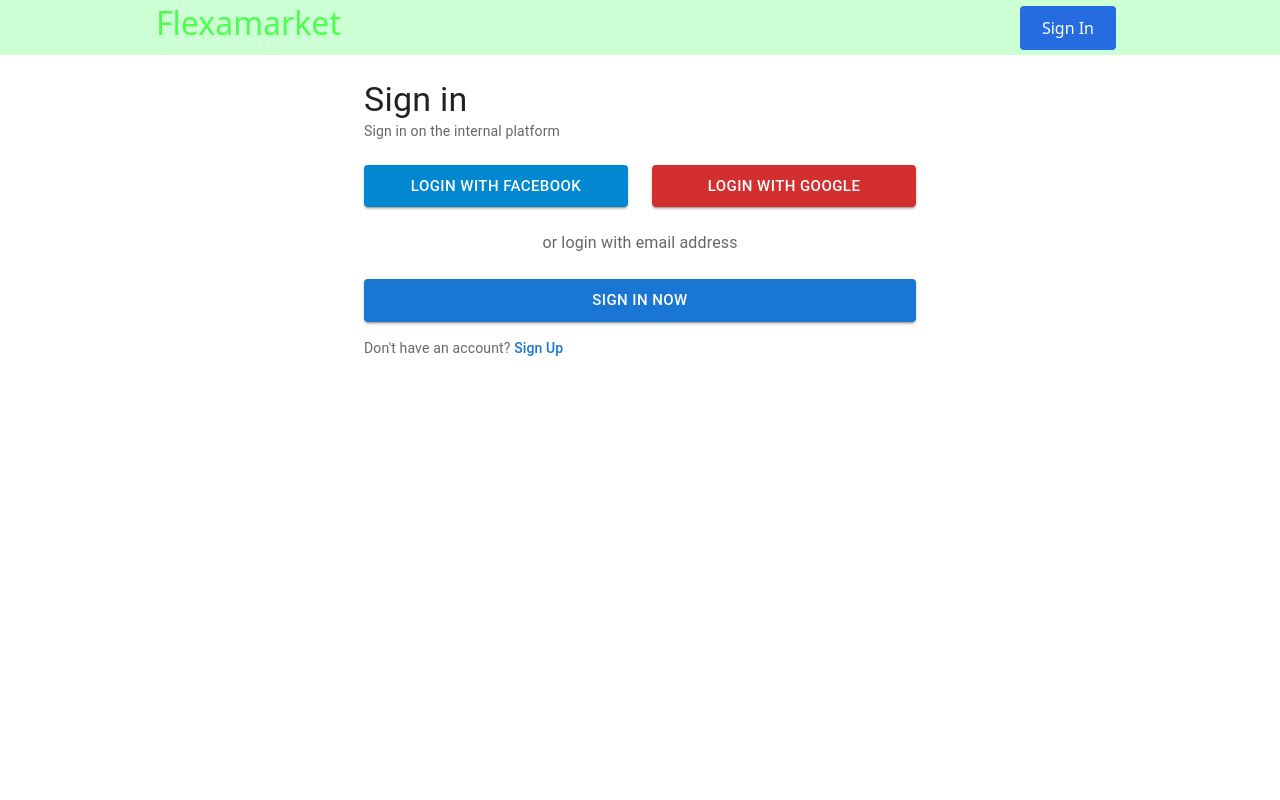
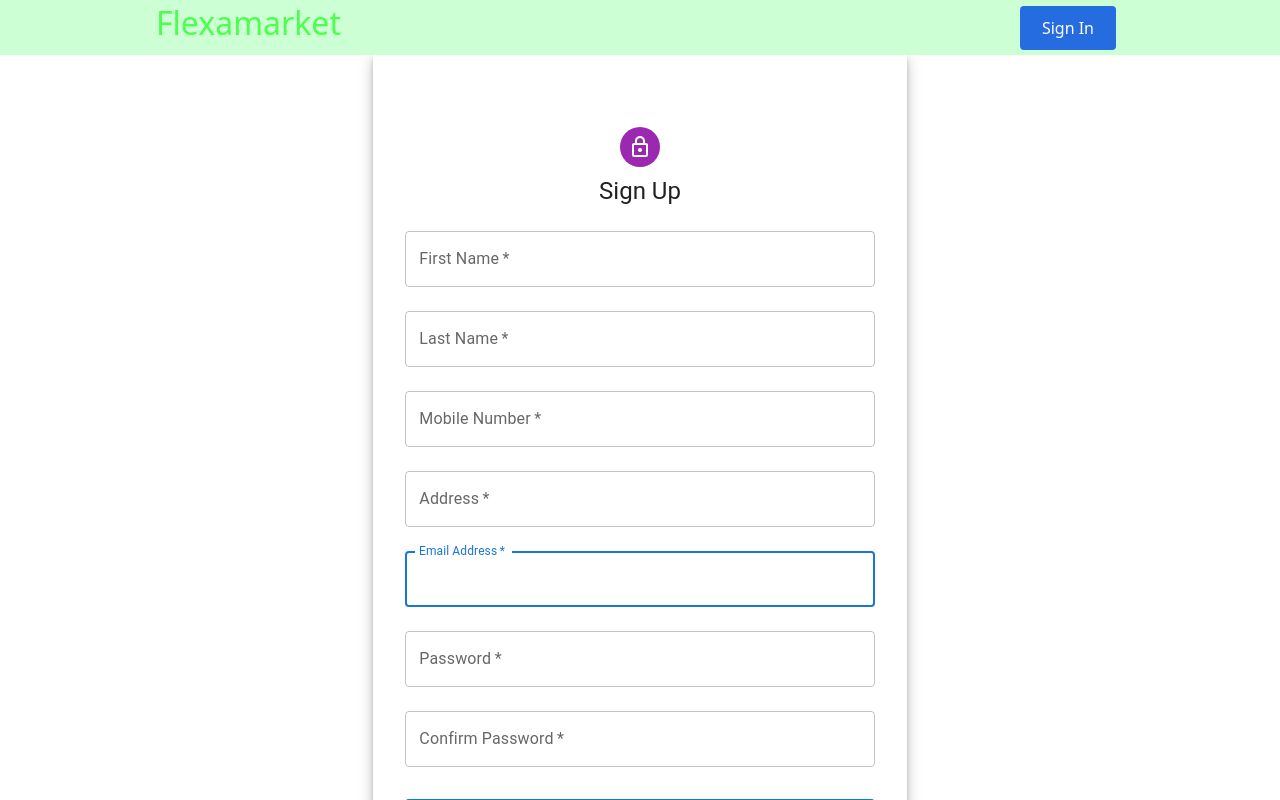
Before and after one commit to shankararun/FLEXA, a React (Create React App) app: page /signup in a window 1280 px wide. Shown: the top 800 px of the page. Built offline with nearby package versions, Linux system fonts and the light colour scheme.

Commit message:
Added signup page

```diff
--- a/src/Mainpages/Loginpage.js
+++ b/src/Mainpages/Loginpage.js
@@ -19,7 +19,7 @@
   return (
     <Typography variant="body2" color="text.secondary" align="center" {...props}>
       {'Copyright © '}
-      <Link color="inherit" to="/">
+      <Link color="inherit" href="/">
         Flexmarket
       </Link>{' '}
       {new Date().getFullYear()}
--- a/src/Mainpages/Signup.js
+++ b/src/Mainpages/Signup.js
@@ -1,71 +1,68 @@
-import React from 'react';
-import { Box, Button, Container, Grid, Link, Typography } from '@mui/material';
+import * as React from 'react';
+
+import Avatar from '@mui/material/Avatar';
+import Button from '@mui/material/Button';
+import TextField from '@mui/material/TextField';
+import Link from '@mui/material/Link';
+import Paper from '@mui/material/Paper';
+import Box from '@mui/material/Box';
+import Grid from '@mui/material/Grid';
+import LockOutlinedIcon from '@mui/icons-material/LockOutlined';
+import Typography from '@mui/material/Typography';
+import { createTheme, ThemeProvider } from '@mui/material/styles';
+
 import Navbar from '../components/NavBar/Navbar'
 
-const Signup = () => {
+function Copyright(props) {
+  return (
+    <Typography variant="body2" color="text.secondary" align="center" {...props}>
+      {'Copyright © '}
+      <Link color="inherit" href="/">
+        Flexmarket
+      </Link>{' '}
+      {new Date().getFullYear()}
+      {'.'}
+    </Typography>
+  );
+}
+
+const theme = createTheme();
+
+export default function Loginpage() {
+  const handleSubmit = (event) => {
+    event.preventDefault();
+    const data = new FormData(event.currentTarget);
+    // eslint-disable-next-line no-console
+    console.log({
+      email: data.get('email'),
+      password: data.get('password'),
+    });
+  };
 
   return (
-    <>
+    <ThemeProvider theme={theme}>
       <Navbar />
+      <Grid justifyContent="center" container component="main" sx={{ height: '100vh' }}>
+
+        <Grid position="absolute" item xs={12} sm={8} md={5} component={Paper} elevation={6} square>
           <Box
-        component="main"
             sx={{
+              my: 8,
+              mx: 4,
+              display: 'flex',
+              flexDirection: 'column',
               alignItems: 'center',
-          display: 'flex',
-          flexGrow: 1,
-          minHeight: '100%'
+
             }}
           >
-        <Container maxWidth="sm">
-
-            <Box sx={{ my: 3 }}>
-              <Typography
-                color="textPrimary"
-                variant="h4"
-              >
-                Sign in
+            <Avatar sx={{ m: 1, bgcolor: 'secondary.main' }}>
+              <LockOutlinedIcon />
+            </Avatar>
+            <Typography component="h1" variant="h5">
+              Sign Up
             </Typography>
-              <Typography
-                color="textSecondary"
-                gutterBottom
-                variant="body2"
-              >
-                Sign in on the internal platform
-              </Typography>
-            </Box>
-            <Grid
-              container
-              spacing={3}
-            >
-              <Grid
-                item
-                xs={12}
-                md={6}
-              >
-                <Button
-                  color="info"
-                  fullWidth
-                  size="large"
-                  variant="contained"
-                >
-                  Login with Facebook
-                </Button>
-              </Grid>
-              <Grid
-                item
-                xs={12}
-                md={6}
-              >
-                <Button
-                  fullWidth
-                  color="error"
-                  size="large"
-                  variant="contained"
-                >
-                  Login with Google
-                </Button>
-              </Grid>
-            </Grid>
+            <Box component="form" noValidate onSubmit={handleSubmit} sx={{ mt: 1 }}>
+{/*
             <Box
               sx={{
                 pb: 1,
@@ -75,44 +72,102 @@
               <Typography
                 align="center"
                 color="textSecondary"
-                variant="body1"
+                variant="body1">
+                Enter your details
+              </Typography>
+            </Box> */}
+
+            <TextField
+                margin="normal"
+                required
+                fullWidth
+                id="fname"
+                label="First Name"
+                name="fname"
+                autoComplete="fname"
+                autoFocus
+              />
+              <TextField
+                margin="normal"
+                required
+                fullWidth
+                id="lname"
+                label="Last Name"
+                name="lname"
+                autoComplete="lname"
+                autoFocus
+              />
+              <TextField
+                margin="normal"
+                required
+                fullWidth
+                id="phno"
+                label="Mobile Number"
+                name="phno"
+                type="tel"
+                autoComplete="phno"
+                autoFocus
+              />
+              <TextField
+                margin="normal"
+                required
+                fullWidth
+                id="fname"
+                label="Address"
+                name="address"
+                autoComplete="address"
+                autoFocus
+              />
+              <TextField
+                margin="normal"
+                required
+                fullWidth
+                id="email"
+                label="Email Address"
+                name="email"
+                autoComplete="email"
+                autoFocus
+              />
+              <TextField
+                margin="normal"
+                required
+                fullWidth
+                name="password"
+                label="Password"
+                type="password"
+                id="password"
+                autoComplete="current-password"
+              />
+              <TextField
+                margin="normal"
+                required
+                fullWidth
+                name="cpassword"
+                label="Confirm Password"
+                type="password"
+                id="cpassword"
+                autoComplete="cpassword"
+              />
+              <Button
+                type="submit"
+                fullWidth
+                variant="contained"
+                sx={{ mt: 3, mb: 2 }}
               >
-                or login with email address
-              </Typography>
+                Register
+              </Button>
+              <Grid container>
+                <Grid item xs>
+                  <Link href="/login" variant="body2">
+                  Already have an account? Login
+                  </Link>
+                </Grid>
+              </Grid>
+              <Copyright sx={{ mt: 5 }} />
             </Box>
-
-            <Box sx={{ py: 2 }}>
-              <Button
-                color="primary"
-                fullWidth
-                size="large"
-                type="submit"
-                variant="contained"
-              >
-                Sign In Now
-              </Button>
           </Box>
-            <Typography
-              color="textSecondary"
-              variant="body2"
-            >
-              Don&apos;t have an account?
-              {' '}
-                <Link
-                  to="/register"
-                  variant="subtitle2"
-                  underline="hover"
-                  sx={{
-                    cursor: 'pointer'
-                  }}
-                >
-                  Sign Up
-                </Link>
-            </Typography>
-          </Container>
-      </Box>
-    </>
+        </Grid>
+      </Grid>
+    </ThemeProvider>
   );
-};
-
-export default Signup;
+}
```
Lines whose indentation alone changed are shown as unchanged.
